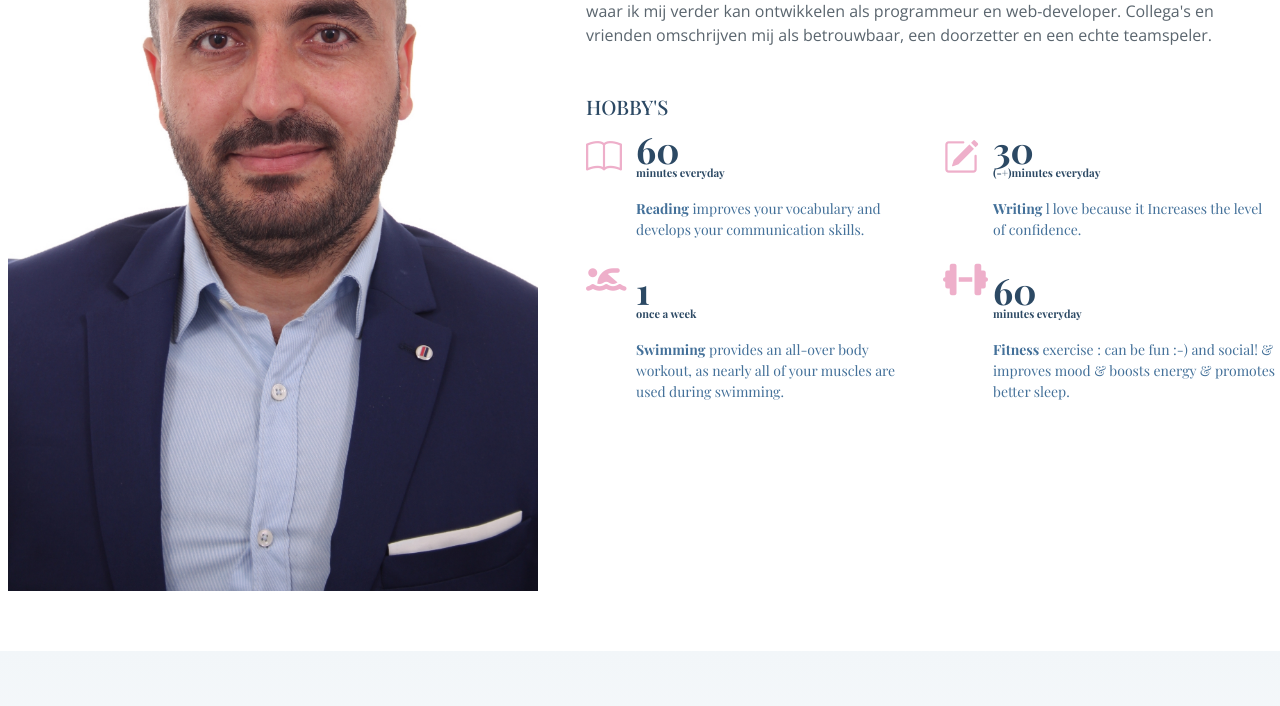
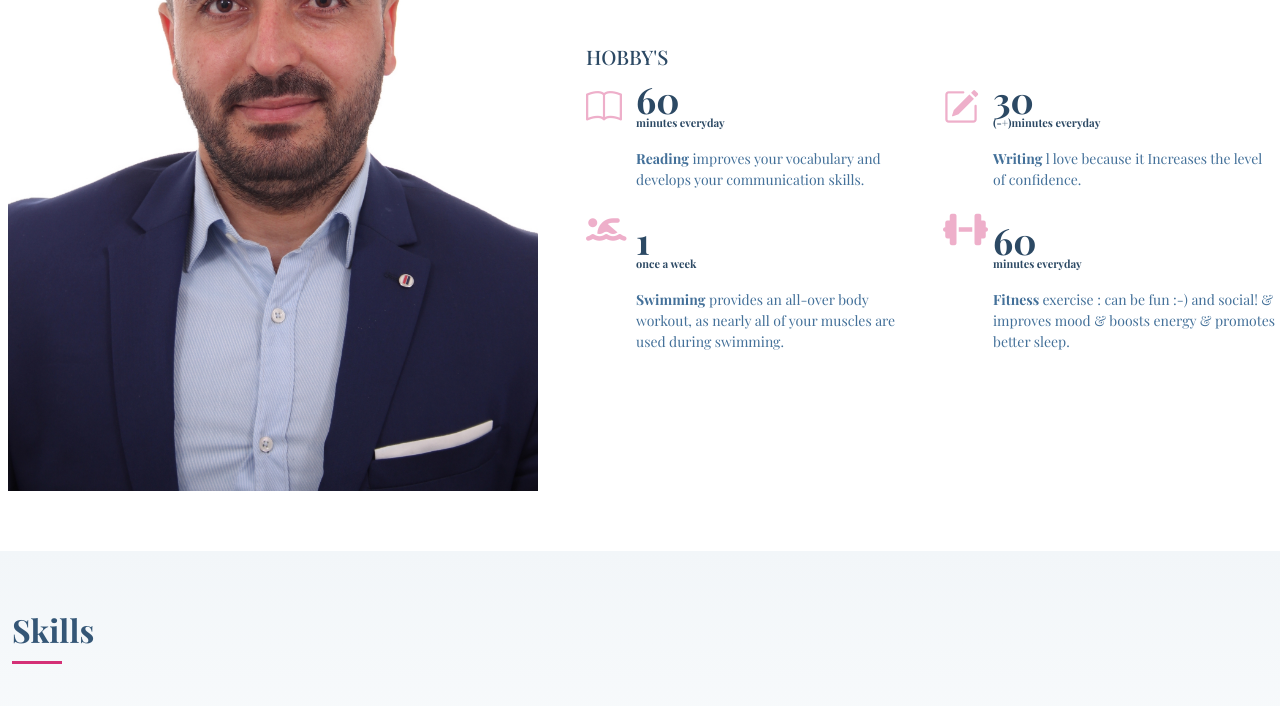
Before and after one commit to mohammad654/mohammad.ali, a website: page index.html in a window 1280 px wide. Shown: the part 779-1485 px from the top of the page. Drawn offline with nearby package versions, Linux system fonts and the light colour scheme; a web font is replaced by a local one.

Commit message:
Update style.css

```diff
--- a/assets/css/style.css
+++ b/assets/css/style.css
@@ -529,7 +529,7 @@ section {
 .about .image {
   background: url("../img/IMG_0432_1-NL\ Paspoort-35x45\ mm.jpg") center center no-repeat;
   background-size: cover;
-  min-height: 850px;
+  min-height: 750px;
 }
 
 @media (max-width: 991px) {
```
